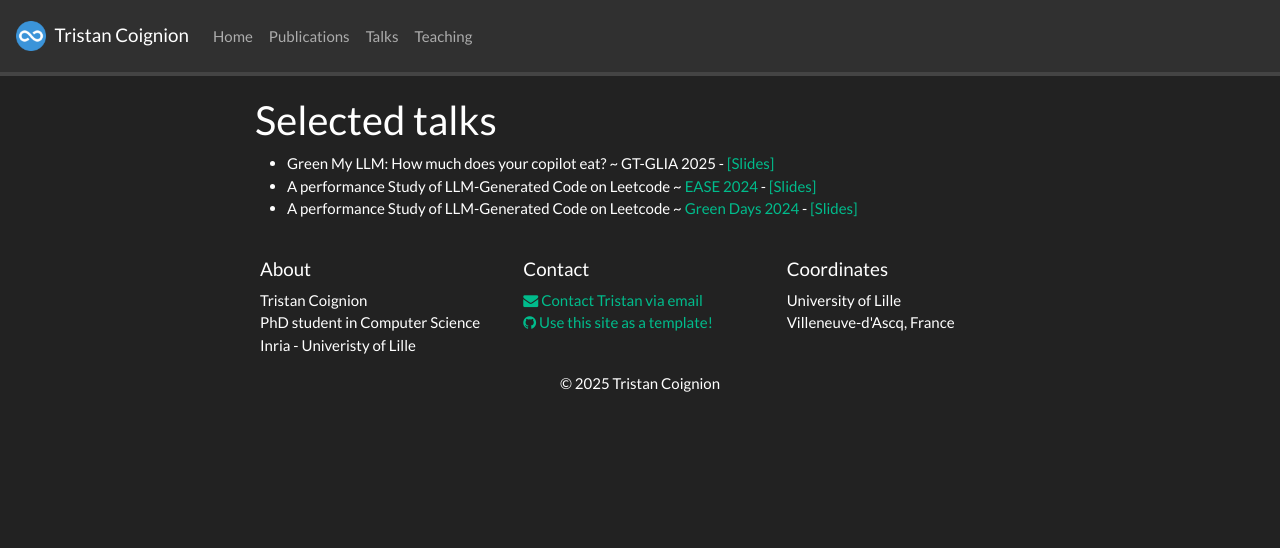
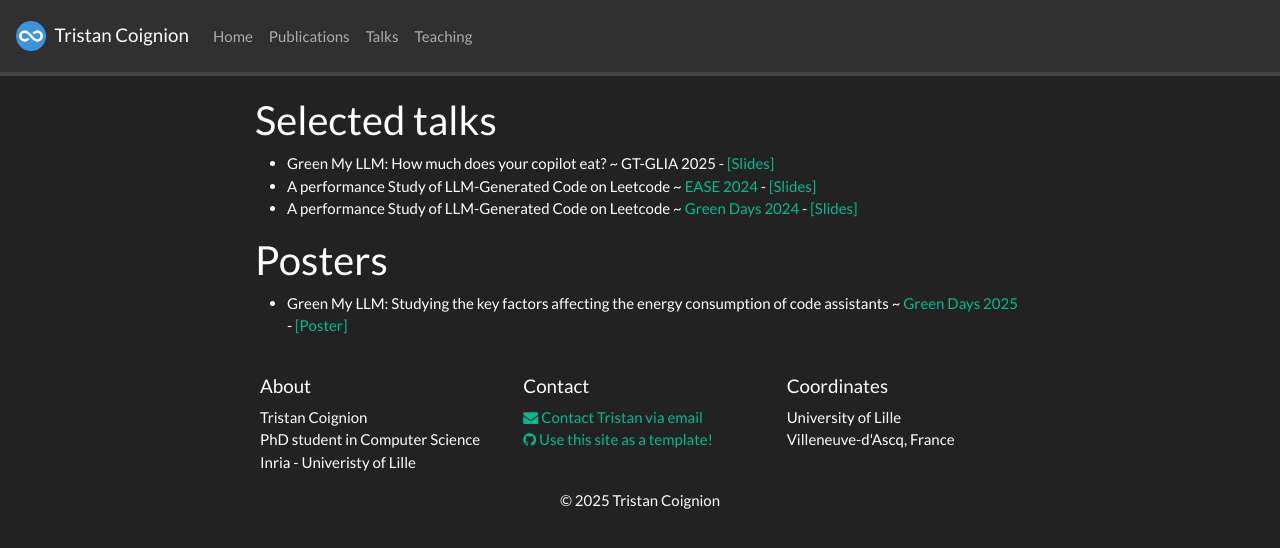
Before and after one commit to Saauan/saauan.github.io, a Jekyll site: the page built from _pages/talks.md, in a window 1280 px wide. Shown: the top 548 px of the page. Built offline with Jekyll 4.4.1, drawn with Linux system fonts in a browser that asks for light colours; nearby versions of some CDN libraries; a style sheet for code colours, icons or effects is not loaded.

Commit message:
feat: add poster

```diff
--- a/_pages/talks.md
+++ b/_pages/talks.md
@@ -26,6 +26,9 @@ permalink: /talks/
 - A performance Study of LLM-Generated Code on Leetcode ~ [EASE 2024](https://conf.researchr.org/home/ease-2024) - [[Slides]](https://slides.com/tristancoignion/ease-2024)
 - A performance Study of LLM-Generated Code on Leetcode ~ [Green Days 2024](https://perso.ens-lyon.fr/laurent.lefevre/greendaystoulouse2024/) - [[Slides]](https://slides.com/tristancoignion/a-performance-study)
 
+## Posters
+- Green My LLM: Studying the key factors affecting the energy consumption of code assistants ~ [Green Days 2025](https://greendays.sciencesconf.org) - [[Poster]](../papers/green_my_llm_poster.pdf)
+
 <!-- <div class="jumbotron">
 ### Invited talks
 {% bibliography --query @incollection[keywords ^= invited] %}
```
Also changed, not shown: 1 other file.
